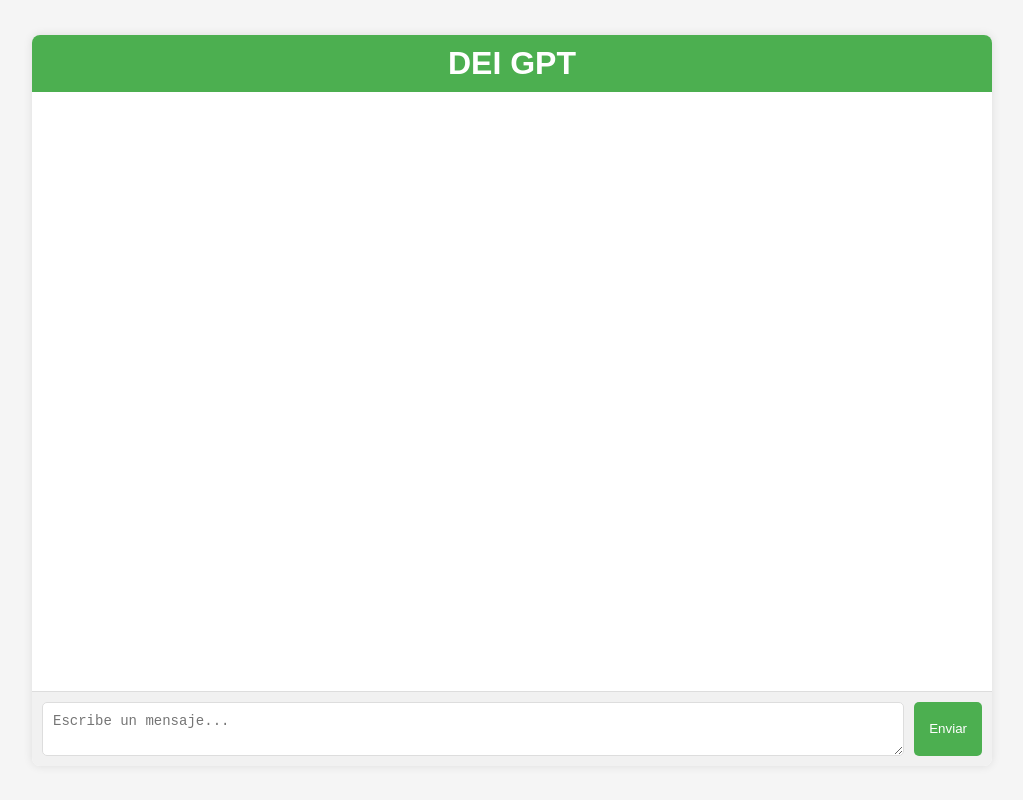
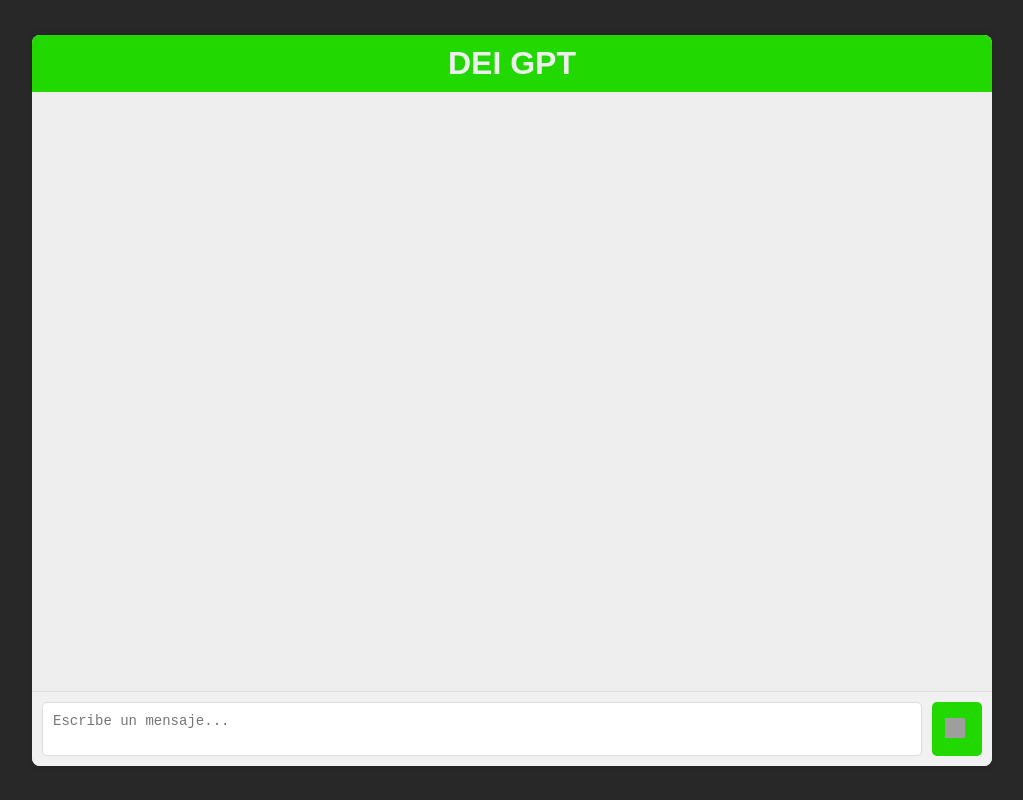
Before and after one commit to robeertosv/rag, a website: page pages/index.html in a window 1280 px wide. Shown: the whole page, without its empty margins (128-1151 px from the left). Drawn offline with nearby package versions, Linux system fonts and the light colour scheme; no server answers; grey boxes are pictures that could not be loaded.

```diff
--- a/pages/index.html
+++ b/pages/index.html
@@ -18,7 +18,7 @@
         </div>
         <div class="chat-input">
             <textarea id="message-input" placeholder="Escribe un mensaje..."></textarea>
-            <button id="send-btn">Enviar</button>
+            <button id="send-btn"><img src="https://cdn-icons-png.flaticon.com/512/88/88254.png" alt=""></button>
         </div>
     </div>
 
--- a/pages/style.css
+++ b/pages/style.css
@@ -7,7 +7,7 @@
 
 body {
   font-family: Arial, sans-serif;
-  background-color: #f5f5f5;
+  background-color: #282828;
   display: flex;
   justify-content: center;
   align-items: center;
@@ -16,15 +16,15 @@
 
 .chat {
   width: 75vw;
-  background-color: white;
+  background-color: #eee;
   box-shadow: 0 0 10px rgba(0, 0, 0, 0.1);
   border-radius: 8px;
   overflow: hidden;
 }
 
 .chat-header {
-  background-color: #4CAF50;
-  color: white;
+  background-color: #21d900;
+  color: #eee;
   padding: 10px;
   text-align: center;
 }
@@ -71,19 +71,47 @@
   border-radius: 5px;
   margin-right: 10px;
   font-size: 14px;
+  resize: none;
+}
+
+#message-input::-webkit-scrollbar {
+  width: 5px;
+  background: transparent;
+}
+
+#message-input::-webkit-scrollbar-track {
+  background: transparent;
+  width: 2px;
+}
+
+#message-input::-webkit-scrollbar-thumb {
+  background: #21d900;
+  border-radius: 50px;
 }
 
 #send-btn {
   padding: 10px 15px;
-  background-color: #4CAF50;
-  color: white;
+  background-color: #21d900;
+  color: #eee;
+  font-weight: 800;
   border: none;
   border-radius: 5px;
   cursor: pointer;
+  display: flex;
+  align-items: center;
+  justify-content: center;
+}
+
+#send-btn img {
+  width: 20px;
+  height: 20px;
+  position:relative;
+  right: 2px;
+  bottom: 1px;
 }
 
 #send-btn:hover {
-  background-color: #45a049;
+  background-color: #21d900;
 }
 
 /* Scrollbar */
```
Also changed, not shown: 1 other file.
